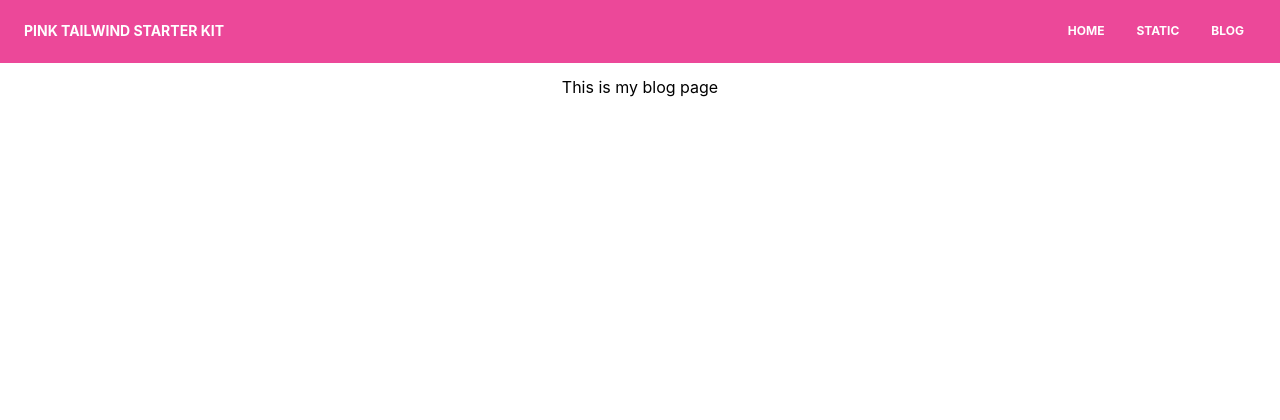
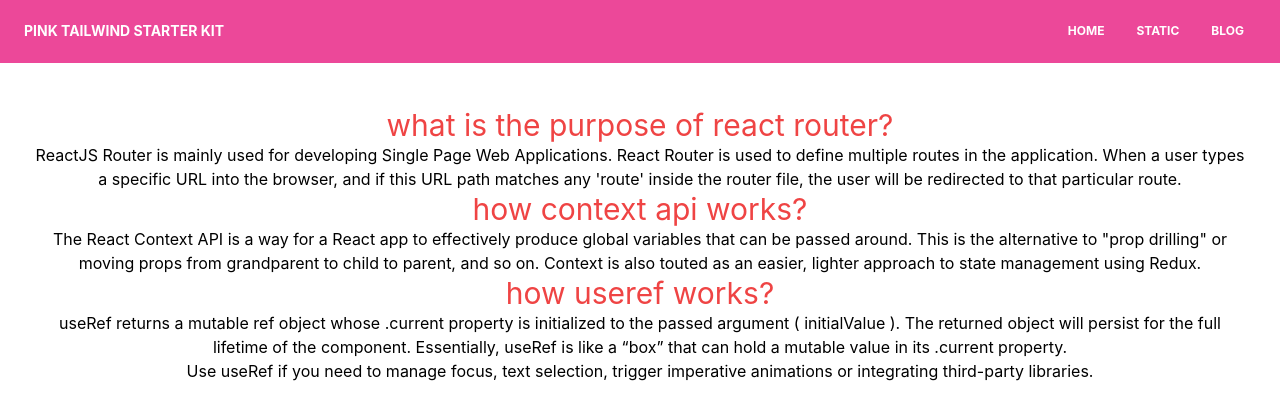
Before and after one commit to kazirofiq/question-box, a React (Create React App) app: page /blog in a window 1280 px wide. Shown: the top 420 px of the page. Built offline with nearby package versions, Linux system fonts and the light colour scheme.

Commit message:
404 page edititing

```diff
--- a/src/App.js
+++ b/src/App.js
@@ -32,6 +32,9 @@
           element: <Blog></Blog>
         }
       ]
+    },
+    {
+      path: '*', element: <div>This Page not Found</div>
     }
   ])
   return (
--- a/src/components/Blog/Blog.js
+++ b/src/components/Blog/Blog.js
@@ -2,8 +2,17 @@
 
 const Blog = () => {
     return (
-        <div>
-            <h2>This is my blog page</h2>
+        <div className='p-8'>
+            <h2 className='text-3xl text-red-500'>what is the purpose of react router?</h2>
+            <p>ReactJS Router is mainly used for developing Single Page Web Applications. React Router is used to define multiple routes in the application. When a user types a specific URL into the browser, and if this URL path matches any 'route' inside the router file, the user will be redirected to that particular route.</p>
+
+            <h2 className='text-3xl text-red-500'>how context api works?</h2>
+            <p>The React Context API is a way for a React app to effectively produce global variables that can be passed around. This is the alternative to "prop drilling" or moving props from grandparent to child to parent, and so on. Context is also touted as an easier, lighter approach to state management using Redux.</p>
+            <h2 className='text-3xl text-red-500'>how useref works?</h2>
+            <p>useRef returns a mutable ref object whose .current property is initialized to the passed argument ( initialValue ). The returned object will persist for the full lifetime of the component. Essentially, useRef is like a “box” that can hold a mutable value in its .current property.
+                <br />
+            Use useRef if you need to manage focus, text selection, trigger imperative animations or integrating third-party libraries.
+            </p>
         </div>
     );
 };
```
